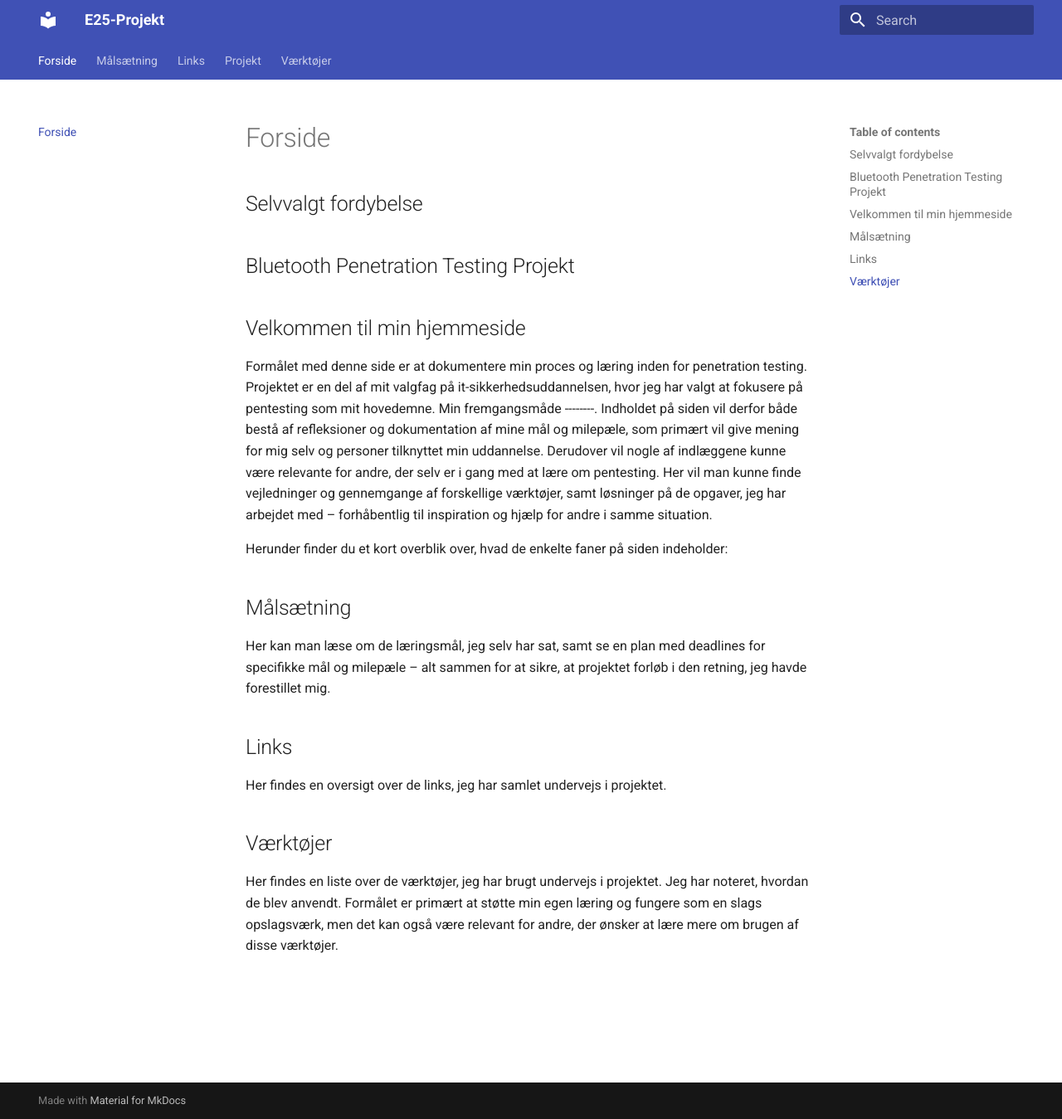
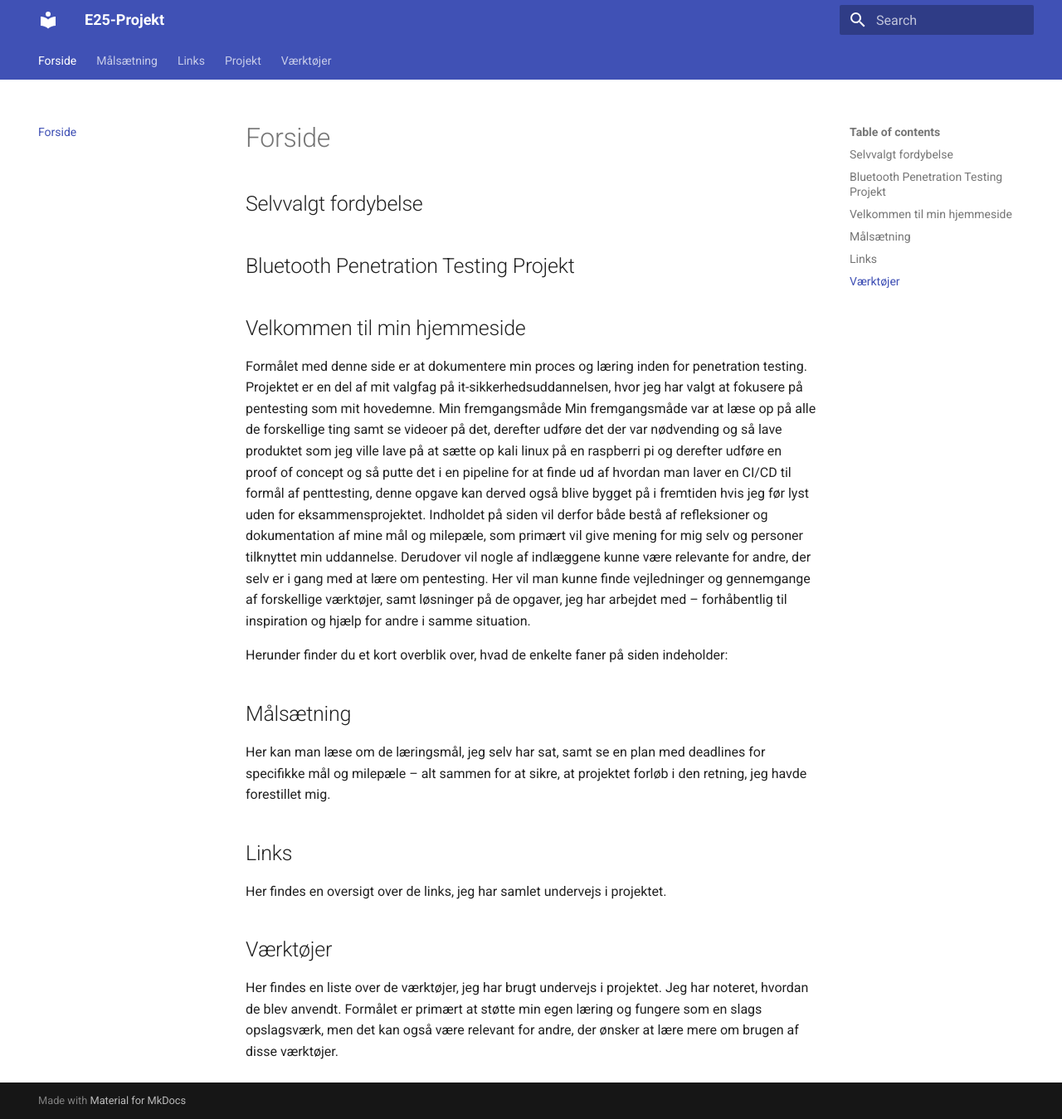
Before and after one commit to Efily/E25-Projekt, an MkDocs documentation site: the page built from docs/index.md, in a window 1280 px wide and 1349 px high. Shown: the whole window at 83% size. Built offline with MkDocs 1.6.1 and Material for MkDocs 9.7.7, drawn with Linux system fonts in a browser that asks for light colours.

Commit message:
Update index.md

```diff
--- a/docs/index.md
+++ b/docs/index.md
@@ -5,7 +5,7 @@
 ##Velkommen til min hjemmeside
 Formålet med denne side er at dokumentere min proces og læring inden for penetration testing.
 Projektet er en del af mit valgfag på it-sikkerhedsuddannelsen, hvor jeg har valgt at fokusere på pentesting som mit hovedemne.
-Min fremgangsmåde --------.
+Min fremgangsmåde Min fremgangsmåde var at læse op på alle de forskellige ting samt se videoer på det, derefter udføre det der var nødvending og så lave produktet som jeg ville lave på at sætte op kali linux på en raspberri pi og derefter udføre en proof of concept og så putte det i en pipeline for at finde ud af hvordan man laver en CI/CD til formål af penttesting, denne opgave kan derved også blive bygget på i fremtiden hvis jeg før lyst uden for eksammensprojektet.
 Indholdet på siden vil derfor både bestå af refleksioner og dokumentation af mine mål og milepæle, som primært vil give mening for mig selv og personer tilknyttet min uddannelse.
 Derudover vil nogle af indlæggene kunne være relevante for andre, der selv er i gang med at lære om pentesting. Her vil man kunne finde vejledninger og gennemgange af forskellige værktøjer, samt løsninger på de opgaver, jeg har arbejdet med – forhåbentlig til inspiration og hjælp for andre i samme situation.
 
```
